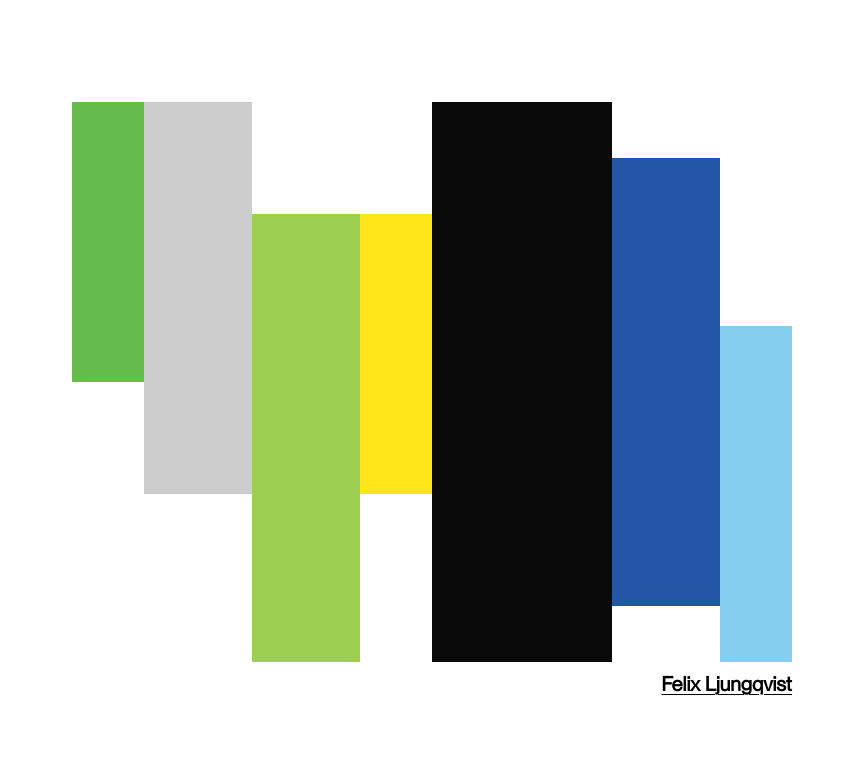
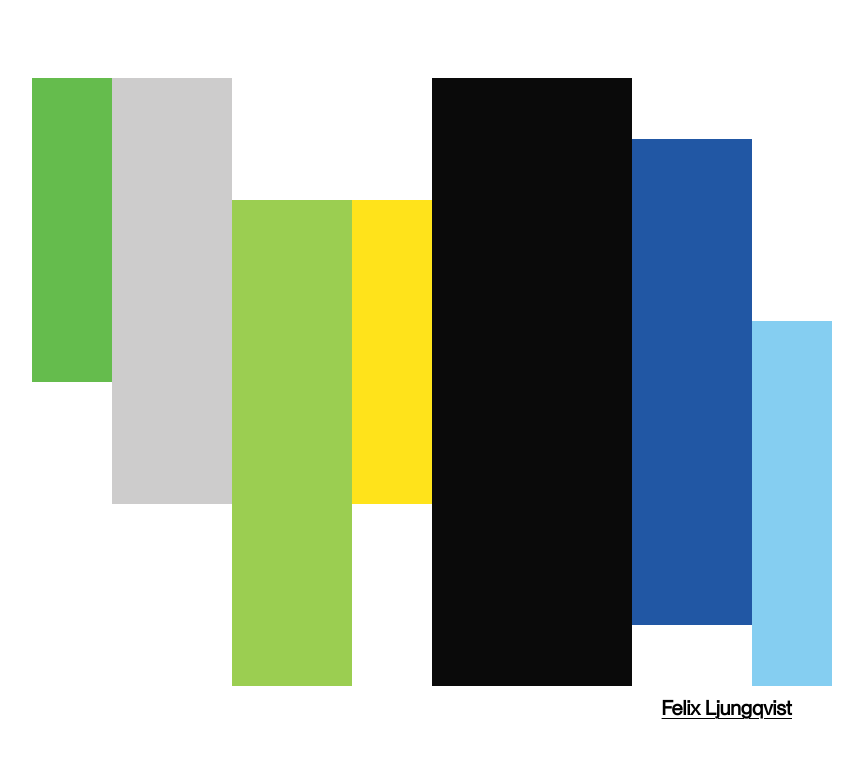
Before and after one commit to qvisten12/felix-portfolio, a Next.js app: page / in a window 1280 px wide. Shown: the top 758 px of the page, without its empty margins (208-1071 px from the left). Built offline with nearby package versions, Linux system fonts and the light colour scheme.

Commit message:
Fix landing sizing

```diff
--- a/app/landing.css
+++ b/app/landing.css
@@ -1,8 +1,8 @@
 #wrapper {
   /* aspect-ratio: 1.618; */
-  width: 90vmin;
+  width: 100vmin;
   position: relative;
-  height: 35rem;
+  height: 38rem;
 }
 
 #wrapper > .shape {
@@ -289,3 +289,9 @@
     text-decoration: none;
   }
 }
+
+@media (max-width: 1100px) {
+  #wrapper {
+    width: 90vmin;
+  }
+}
```
